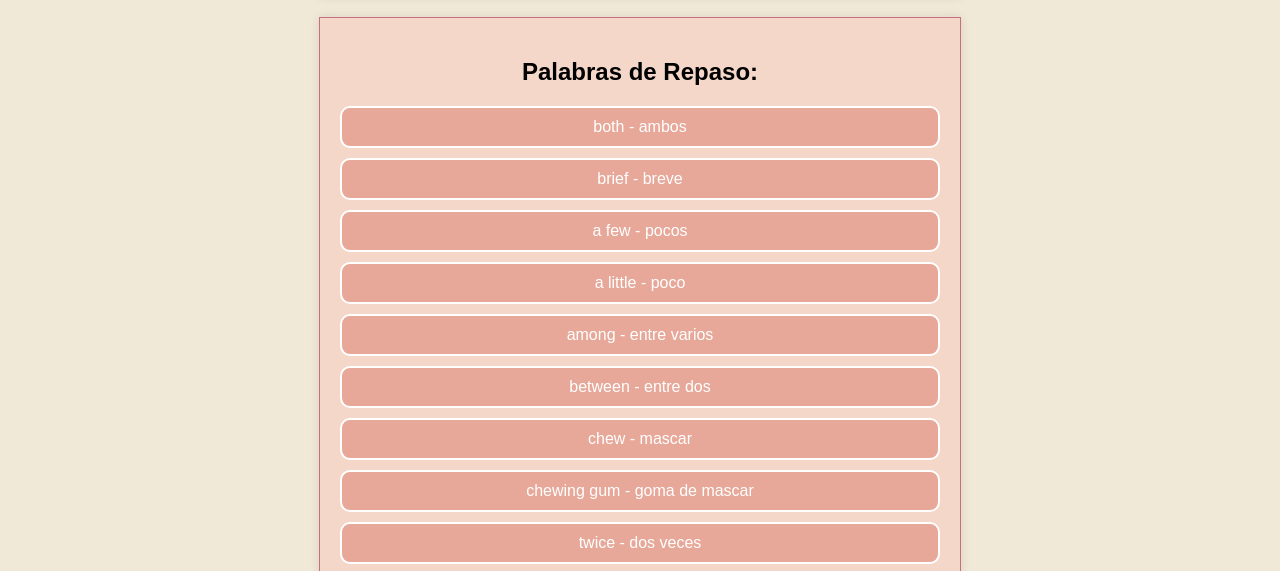
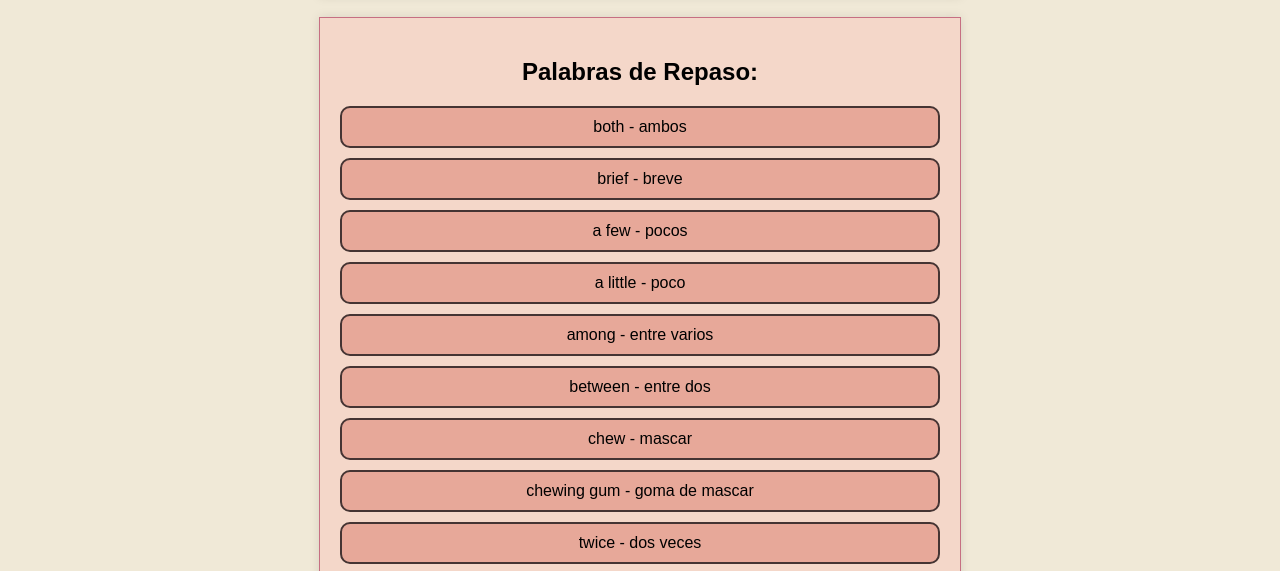
Before and after one commit to Alel09/vocabulario-2025, a plain HTML site: page index.html in a window 1280 px wide. Both pictures are taken after a click on the button "Ver palabras de repaso". Shown: the part 202-773 px from the top of the page. Drawn offline with Linux system fonts and the light colour scheme.

Commit message:
"cambio de algunos colores"

```diff
--- a/style.css
+++ b/style.css
@@ -88,8 +88,8 @@ button:hover {
     padding: 10px;
     margin: 10px 0;
     border-radius: 10px;
-    border: 2px solid white;
-    color: #fff;
+    border: 2px solid #453433;
+    color: #000;
     background-color:#e7a899;
 }
 
```
